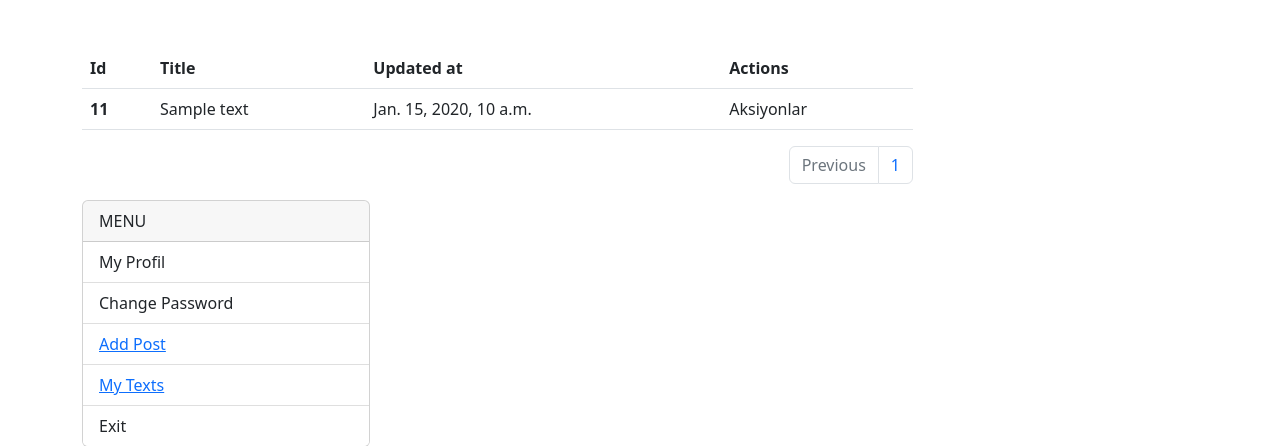
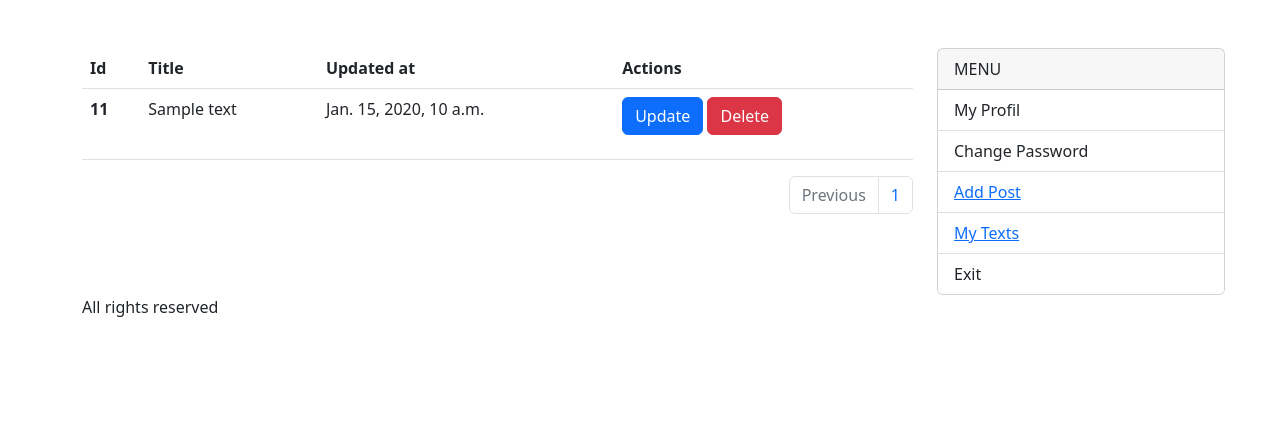
Before and after one commit to atak-05/django-blog-udemy, a Django app: page /mytext/ in a window 1280 px wide. Shown: the part 56-502 px from the top of the page. Run offline with Django 4.2, Linux system fonts and the light colour scheme; a user stored in the database is signed in; tables that the repository leaves empty hold one stand-in row (values such as "Sample post"); parts of the project's set-up code (start-up, migrations or seed data) failed here and were passed over; some libraries are stand-ins or nearby versions.

Commit message:
delete  post created!

```diff
--- a/blog/blog_app/templates/pages/my_text.html
+++ b/blog/blog_app/templates/pages/my_text.html
@@ -19,7 +19,14 @@
               <th scope="row">1{{text.id}}</th>
               <td>{{text.title}}</td>
               <td>{{text.updated_at}}</td>
-              <td>Aksiyonlar</td>
+              <td> <p>
+                <a class="btn btn-primary" href=" {% url 'update_text' slug=text.slug %} ">
+                  Update
+                </a>
+                <a class="btn btn-danger" href=" {% url 'delete_text' slug=text.slug %} ">
+                  Delete
+                </a>
+              </p></td>
             </tr>
             {% empty %}
             <p>Hiç yazı bulunamadı.</p>
@@ -52,5 +59,5 @@
             {%endif%}
         </ul>
     </nav>
-</div>
+
 {%endblock%}
--- a/blog/blog_app/urls.py
+++ b/blog/blog_app/urls.py
@@ -2,7 +2,7 @@
 from unicodedata import name
 from django.urls import path
 from blog_app.view import contact
-from blog_app.view import home, category, my_text, detail,add_text,update_text
+from blog_app.view import home, category, my_text, detail,add_text,update_text,delete_text
 
 urlpatterns = [
     path('', home, name='home'),
@@ -12,4 +12,5 @@
     path('detail/<slug:slug>', detail, name='detail'),
     path('add-text/', add_text, name='add_text'),
     path('update-text/<slug:slug>', update_text ,name='update_text'),
+    path('delete-text/<slug:slug>', delete_text ,name='delete_text'),
 ]
--- a/blog/blog_app/view/__init__.py
+++ b/blog/blog_app/view/__init__.py
@@ -5,3 +5,4 @@
 from .detail import detail
 from .add_text import add_text
 from .update_text import update_text
+from .delete_text import delete_text
```
Also changed, not shown: blog/blog_app/templates/pages/detail.html (+8 -4 lines), blog/blog_app/view/delete_text.py (added, +10 -0 lines).
